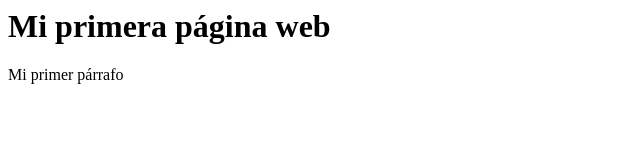
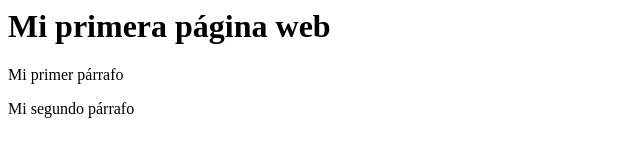
Before and after one commit to xaemnoa/PrimerRepositorio, a plain HTML site: page index.html in a window 1280 px wide. Shown: the whole page, without its empty margins (0-640 px from the left). Drawn offline with Linux system fonts and the light colour scheme.

Commit message:
mi segundo commit

```diff
--- a/index.html
+++ b/index.html
@@ -7,6 +7,7 @@
     <body>
        <h1>Mi primera página web</h1>
        <p>Mi primer párrafo</p>
+       <p>Mi segundo párrafo</p>
     </body>
 
 </html>
```
